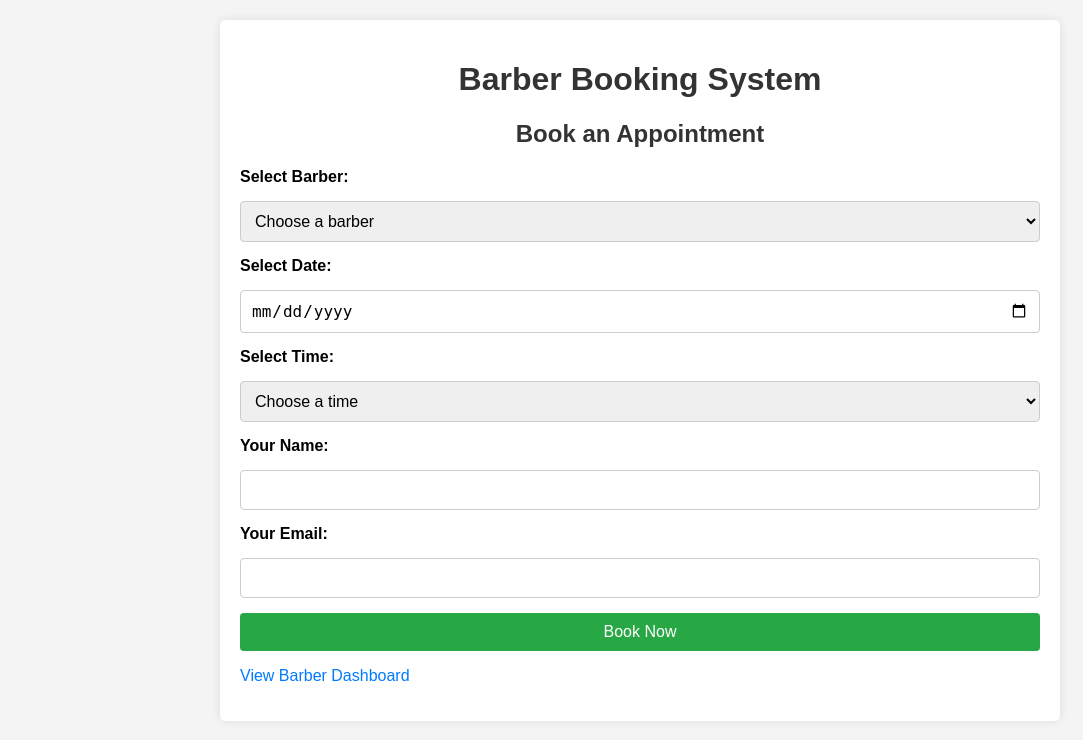
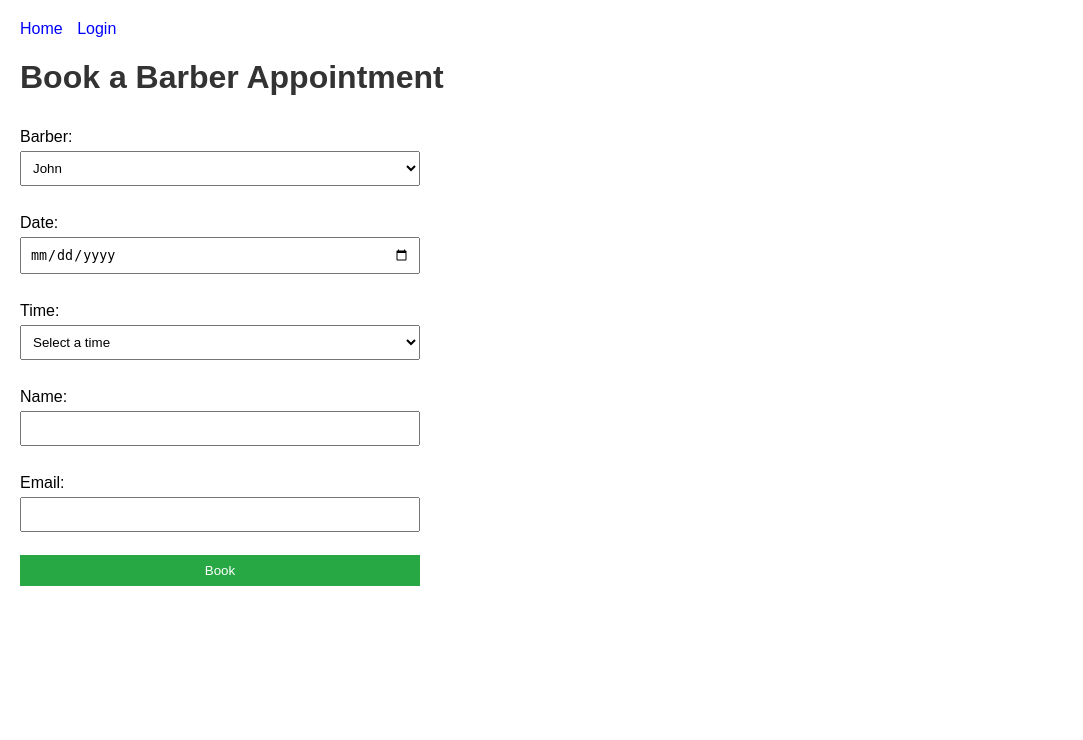
Before and after one commit to UmarZarief/barber_booking, a Flask app: page / in a window 1280 px wide. Shown: the top 740 px of the page, without its empty margins (0-1083 px from the left). Run offline with Flask 3, Linux system fonts and the light colour scheme.

Commit message:
Update HTML templates to fix BuildError and add styles/script

```diff
--- a/static/script.js
+++ b/static/script.js
@@ -1,29 +1,27 @@
-function fetchSlots() {
-    const barberId = document.getElementById('barber_id').value;
-    const date = document.getElementById('date').value;
+document.addEventListener('DOMContentLoaded', () => {
+    const barberSelect = document.getElementById('barber');
+    const dateInput = document.getElementById('date');
     const timeSelect = document.getElementById('time');
 
-    // Clear previous options
-    timeSelect.innerHTML = '<option value="">Choose a time</option>';
-
-    if (barberId && date) {
-        fetch(`/slots?barber_id=${barberId}&date=${date}`)
-            .then(response => response.json())
-            .then(data => {
-                if (data.slots) {
-                    data.slots.forEach(slot => {
+    function updateTimes() {
+        const barberId = barberSelect.value;
+        const date = dateInput.value;
+        if (barberId && date) {
+            fetch(`/slots?barber_id=${barberId}&date=${date}`)
+                .then(response => response.json())
+                .then(slots => {
+                    timeSelect.innerHTML = '<option value="">Select a time</option>';
+                    slots.forEach(slot => {
                         const option = document.createElement('option');
                         option.value = slot;
                         option.textContent = slot;
                         timeSelect.appendChild(option);
                     });
-                } else {
-                    alert('No slots available or invalid request.');
-                }
-            })
-            .catch(error => {
-                console.error('Error fetching slots:', error);
-                alert('Failed to load time slots.');
-            });
+                })
+                .catch(error => console.error('Error fetching slots:', error));
+        }
     }
-}
+
+    barberSelect.addEventListener('change', updateTimes);
+    dateInput.addEventListener('change', updateTimes);
+});
--- a/static/styles.css
+++ b/static/styles.css
@@ -2,84 +2,42 @@ body {
     font-family: Arial, sans-serif;
     margin: 0;
     padding: 20px;
-    background-color: #f4f4f4;
 }
-
-.container {
-    max-width: 800px;
-    margin: 0 auto;
-    background: white;
-    padding: 20px;
-    border-radius: 5px;
-    box-shadow: 0 0 10px rgba(0,0,0,0.1);
+nav {
+    margin-bottom: 20px;
 }
-
+nav a {
+    margin-right: 10px;
+    text-decoration: none;
+    color: blue;
+}
 h1, h2 {
-    text-align: center;
     color: #333;
 }
-
 form {
+    max-width: 400px;
     display: flex;
     flex-direction: column;
-    gap: 15px;
 }
-
 label {
-    font-weight: bold;
+    margin-top: 10px;
 }
-
 input, select, button {
-    padding: 10px;
-    font-size: 16px;
-    border: 1px solid #ccc;
-    border-radius: 4px;
+    margin-top: 5px;
+    padding: 8px;
 }
-
 button {
     background-color: #28a745;
     color: white;
     border: none;
     cursor: pointer;
 }
-
 button:hover {
     background-color: #218838;
 }
-
 .success {
     color: green;
-    font-weight: bold;
-    text-align: center;
 }
-
 .error {
     color: red;
-    font-weight: bold;
-    text-align: center;
 }
-
-table {
-    width: 100%;
-    border-collapse: collapse;
-    margin-top: 20px;
-}
-
-th, td {
-    padding: 10px;
-    border: 1px solid #ddd;
-    text-align: left;
-}
-
-th {
-    background-color: #f2f2f2;
-}
-
-a {
-    color: #007bff;
-    text-decoration: none;
-}
-
-a:hover {
-    text-decoration: underline;
-}
--- a/templates/index.html
+++ b/templates/index.html
@@ -3,12 +3,21 @@
 <head>
     <meta charset="UTF-8">
     <meta name="viewport" content="width=device-width, initial-scale=1.0">
-    <title>Barber Booking System</title>
+    <title>Barber Booking</title>
     <link rel="stylesheet" href="{{ url_for('static', filename='styles.css') }}">
+    <script src="{{ url_for('static', filename='script.js') }}" defer></script>
 </head>
 <body>
-    <div class="container">
-        <h1>Barber Booking System</h1>
+    <nav>
+        <a href="{{ url_for('index') }}">Home</a>
+        {% if current_user.is_authenticated %}
+            <a href="{{ url_for('dashboard') }}">Dashboard</a>
+            <a href="{{ url_for('logout') }}">Logout</a>
+        {% else %}
+            <a href="{{ url_for('login') }}">Login</a>
+        {% endif %}
+    </nav>
+    <h1>Book a Barber Appointment</h1>
     {% with messages = get_flashed_messages(with_categories=true) %}
         {% if messages %}
             {% for category, message in messages %}
@@ -16,34 +25,24 @@
             {% endfor %}
         {% endif %}
     {% endwith %}
-        <h2>Book an Appointment</h2>
-        <form method="POST" action="{{ url_for('book') }}">
-            <label for="barber_id">Select Barber:</label>
-            <select id="barber_id" name="barber_id" required onchange="fetchSlots()">
-                <option value="">Choose a barber</option>
+    <form id="booking-form" method="POST" action="{{ url_for('book') }}">
+        <label for="barber">Barber:</label>
+        <select id="barber" name="barber" required>
             {% for barber in barbers %}
                 <option value="{{ barber.id }}">{{ barber.name }}</option>
             {% endfor %}
-            </select>
-
-            <label for="date">Select Date:</label>
-            <input type="date" id="date" name="date" required onchange="fetchSlots()">
-
-            <label for="time">Select Time:</label>
+        </select><br>
+        <label for="date">Date:</label>
+        <input type="date" id="date" name="date" required><br>
+        <label for="time">Time:</label>
         <select id="time" name="time" required>
-                <option value="">Choose a time</option>
-            </select>
-
-            <label for="client_name">Your Name:</label>
-            <input type="text" id="client_name" name="client_name" required>
-
-            <label for="client_email">Your Email:</label>
-            <input type="email" id="client_email" name="client_email" required>
-
-            <button type="submit">Book Now</button>
+            <option value="">Select a time</option>
+        </select><br>
+        <label for="client_name">Name:</label>
+        <input type="text" id="client_name" name="client_name" required><br>
+        <label for="client_email">Email:</label>
+        <input type="email" id="client_email" name="client_email" required><br>
+        <button type="submit">Book</button>
     </form>
-        <p><a href="{{ url_for('dashboard') }}">View Barber Dashboard</a></p>
-    </div>
-    <script src="{{ url_for('static', filename='script.js') }}"></script>
 </body>
 </html>
```
Also changed, not shown: templates/dashboard.html (+22 -31 lines), templates/login.html (+7 -6 lines). Lines whose indentation alone changed are shown as unchanged.
